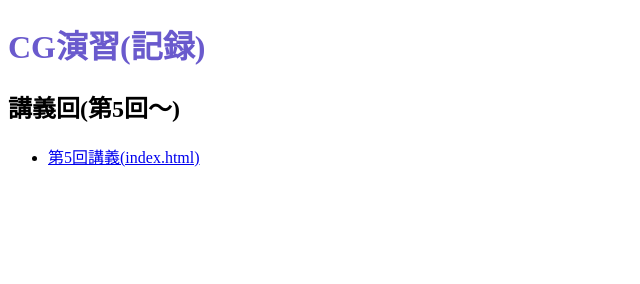
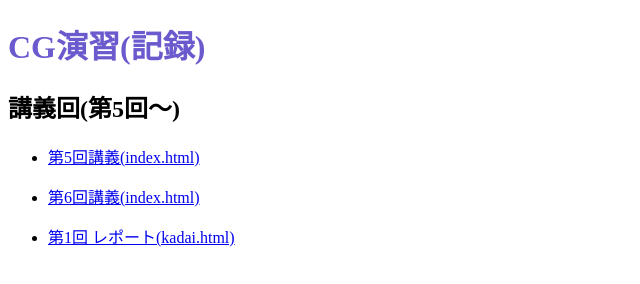
Before and after one commit to 2132146/CG_record, a plain HTML site: page root_index.html in a window 1280 px wide. Shown: the whole page, without its empty margins (0-640 px from the left). Drawn offline with Linux system fonts and the light colour scheme.

Commit message:
Update root_index.html

```diff
--- a/root_index.html
+++ b/root_index.html
@@ -10,6 +10,9 @@
     <h2>講義回(第5回〜)</h2>
     <ul>
         <li><p><a href="5th/index.html">第5回講義(index.html)</a></p></li>
+        <li><p><a href="6th/index.html">第6回講義(index.html)</a></p></li>
+        <li><p><a href="第1回_レポート.html">第1回 レポート(kadai.html)</a></p></li>
+    </ul>
     </ul>
 </body>
 </html>
```
